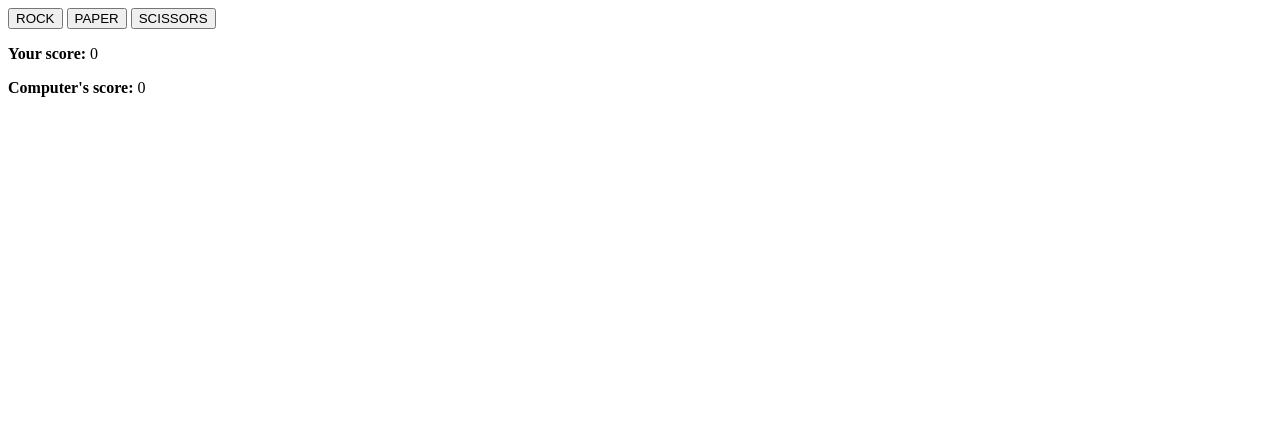
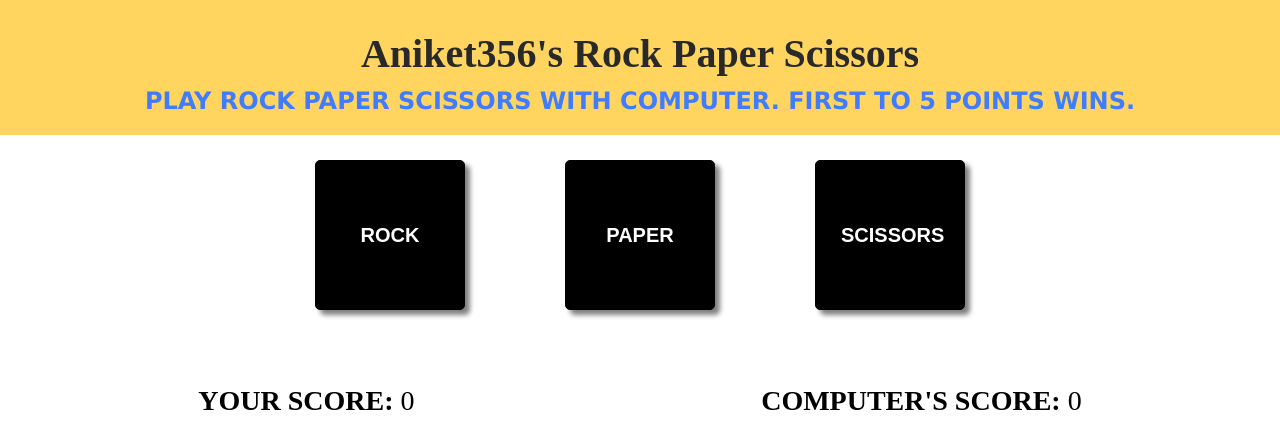
Before and after one commit to Aniket356/rock-paper-scissors, a plain HTML site: page index.html in a window 1280 px wide. Drawn offline with Linux system fonts and the light colour scheme.

Commit message:
complete ui of the game

```diff
--- a/index.html
+++ b/index.html
@@ -4,22 +4,30 @@
     <meta charset="UTF-8">
     <meta http-equiv="X-UA-Compatible" content="IE=edge">
     <meta name="viewport" content="width=device-width, initial-scale=1.0">
+    <link rel="stylesheet" href="style.css">
     <title>Rock Paper Scissors</title>
 </head>
 <body>
 
+    <header>
+        <h1>Aniket356's Rock Paper Scissors</h1>
+        <p>Play rock paper scissors with computer. First to 5 points wins.</p>
+    </header>
+
     <div class="buttons">
-        <button id="rock">ROCK</button>
-        <button id="paper">PAPER</button>
-        <button id="scissors">SCISSORS</button>
+        <button class="button" id="rock">ROCK</button>
+        <button class="button" id="paper">PAPER</button>
+        <button class="button" id="scissors">SCISSORS</button>
     </div>
 
     <div class="selections">
     </div>
 
     <div class="results">
-        <p id="user_score"><b>Your score: </b>0</p>
-        <p id="computer_score"><b>Computer's score: </b>0</p>
+        <div class="score">
+            <p id="user_score"><b>Your score: </b>0</p>
+            <p id="computer_score"><b>Computer's score: </b>0</p>
+        </div>
     </div>
 
     <script src="script.js"></script>
--- /dev/null
+++ b/style.css
@@ -0,0 +1,75 @@
+* {
+    margin: 0;
+    padding: 0;
+}
+
+header {
+    padding: 20px 50px;
+    background: rgb(255, 212, 95);
+    text-align: center;
+    margin-bottom: 25px;
+}
+
+h1 {
+    margin: 10px;
+    font-size: 40px;
+    color: rgb(41, 41, 41);
+}
+
+header > p {
+    font-size: 24px;
+    color: rgb(63, 124, 255);
+    text-transform: uppercase;
+    font-weight: 700;
+    font-family:Verdana, Geneva, Tahoma, sans-serif;
+}
+
+.buttons {
+    display: flex;
+    justify-content: center;
+    gap: 100px;
+    margin-bottom: 50px;
+}
+
+.button {
+    height: 150px;
+    width: 150px;
+    padding: 25px;
+    background: black;
+    color: white;
+    cursor: pointer;
+    font-size: 20px;
+    font-weight: 700;
+    border: 1px solid black;
+    border-radius: 5px;
+    box-shadow: 5px 5px 5px gray;
+    transition: all 0.3s ease-in-out;
+}
+
+.button:hover {
+    transform: scale(1.05);
+}
+
+.selections {
+    text-align: center;
+    font-size: 24px;
+    font-weight: bold;
+    margin-bottom: 15px;
+}
+
+.score {
+    display: flex;
+    font-size: 28px;
+    justify-content: space-around;
+    padding: 25px;
+    margin-top: 40px;
+    text-transform: uppercase;
+}
+
+.results > p {
+    text-align: center;
+    font-size: 50px;
+    font-weight: 700;
+    margin-top: 15px;
+    text-transform: uppercase;
+}
```
